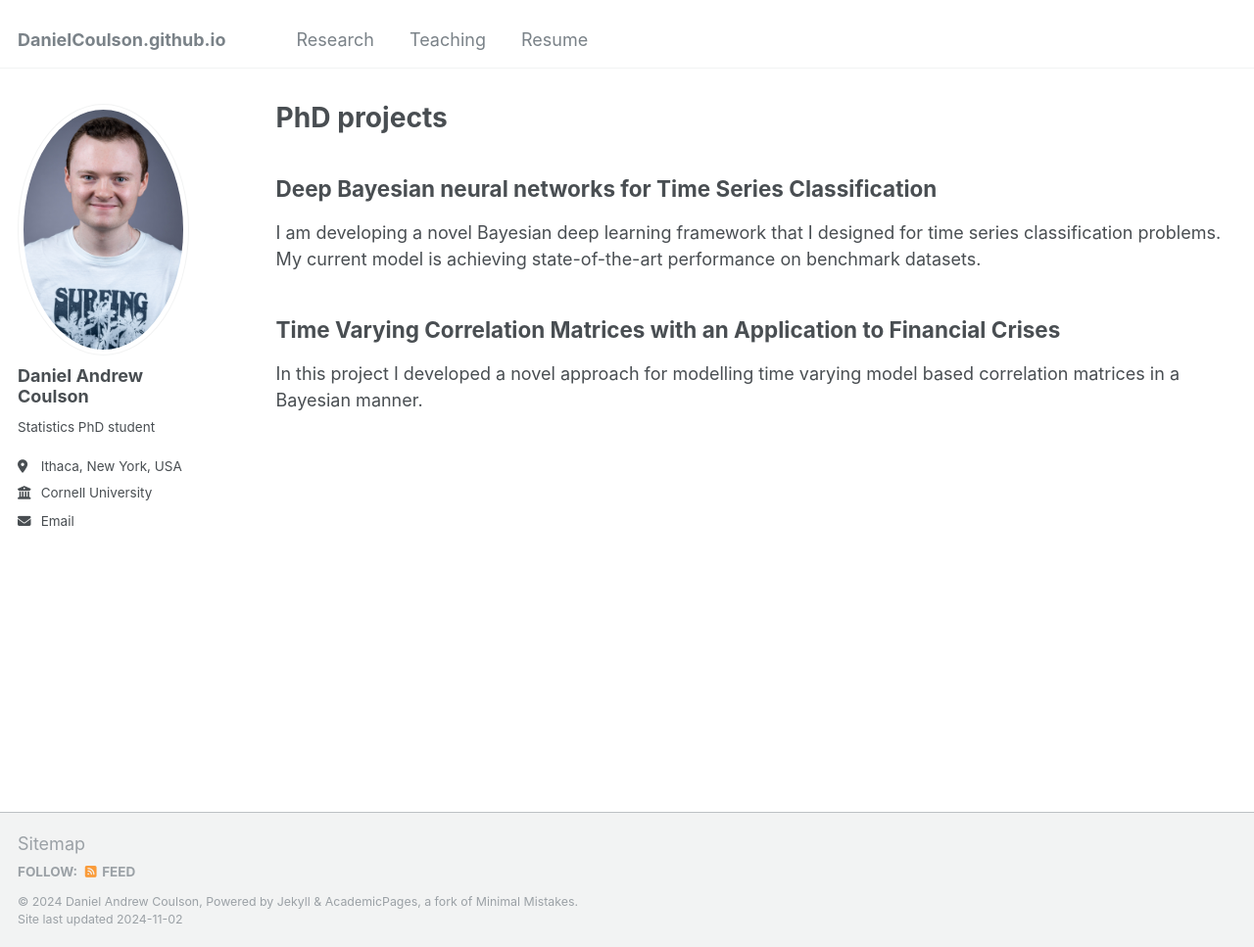
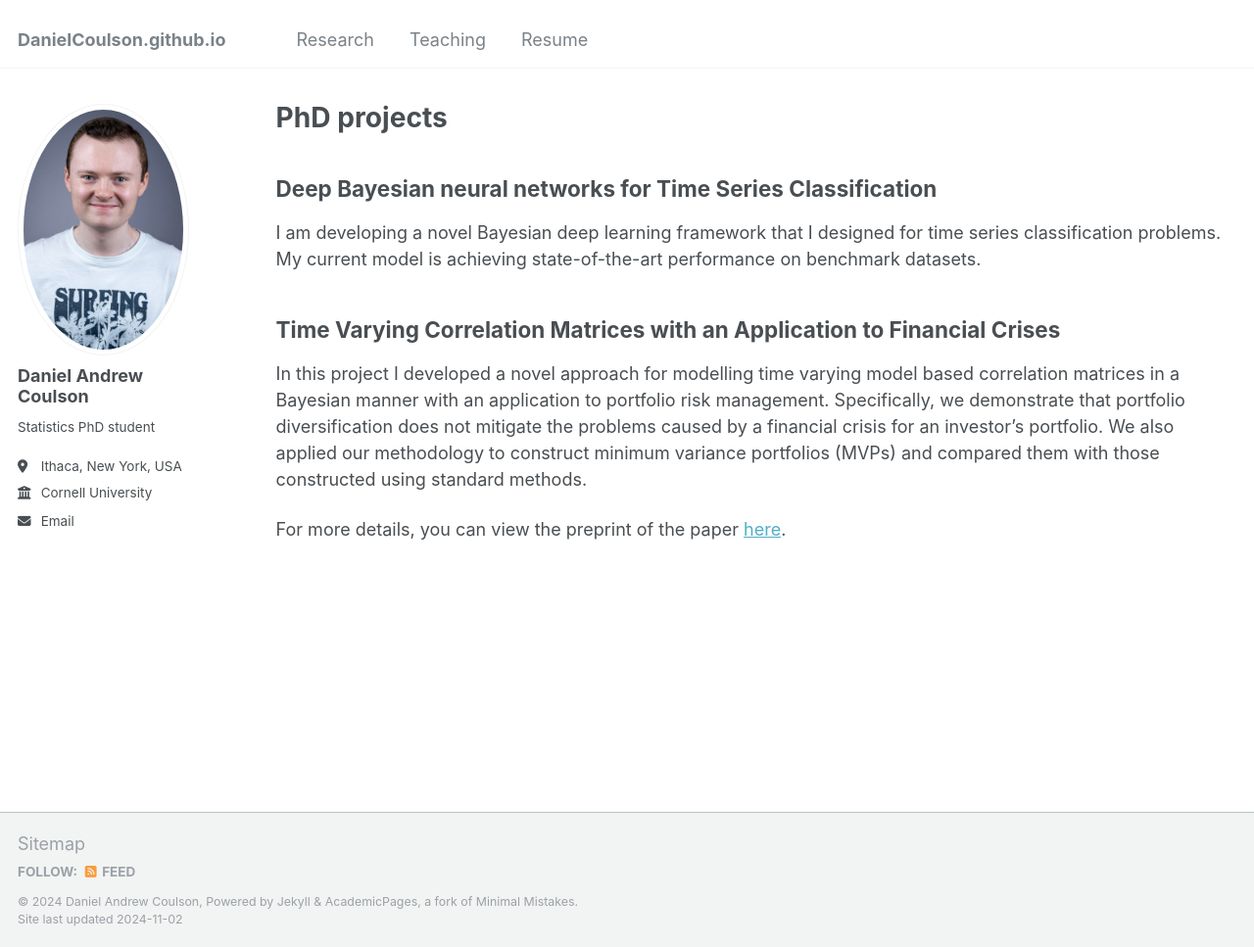
Before and after one commit to DanielCoulson/DanielCoulson.github.io, a Jekyll site: the page built from _pages/research.html, in a window 1280 px wide and 967 px high. Shown: the whole window at 98% size. Built offline with Jekyll 4.4.1, drawn with Linux system fonts in a browser that asks for light colours.

Commit message:
Update research.html

```diff
--- a/_pages/research.html
+++ b/_pages/research.html
@@ -8,4 +8,6 @@ permalink: /research/
 <p>I am developing a novel Bayesian deep learning framework that I designed for time series classification problems. My current model is achieving state-of-the-art performance on benchmark datasets.</p>
 
 <h2>Time Varying Correlation Matrices with an Application to Financial Crises</h2>
-<p>In this project I developed a novel approach for modelling time varying model based correlation matrices in a Bayesian manner.</p>
+<p>In this project I developed a novel approach for modelling time varying model based correlation matrices in a Bayesian manner with an application to portfolio risk management. Specifically, we demonstrate that portfolio diversification does not mitigate the problems caused by a financial crisis for an investor’s portfolio. We also applied our methodology to construct minimum variance portfolios (MVPs) and compared them with those constructed using standard methods.</p>
+
+<p>For more details, you can view the preprint of the paper <a href="/files/PhD_project_1.pdf" target="_blank">here</a>.</p>
```
